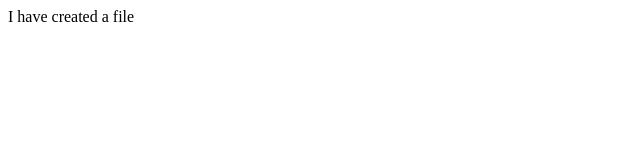
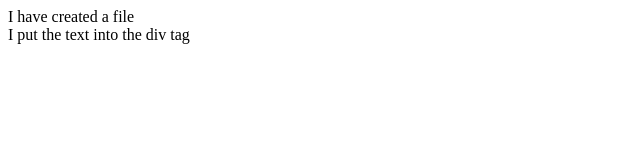
Before and after one commit to bunbalhara/git-commands-test, a plain HTML site: page index.html in a window 1280 px wide. Shown: the whole page, without its empty margins (0-640 px from the left). Drawn offline with Linux system fonts and the light colour scheme.

Commit message:
develop-commit1

```diff
--- a/index.html
+++ b/index.html
@@ -6,6 +6,7 @@
         </title>
     </head>
     <body>
-        I have created a file
+        <div>I have created a file</div>
+        <div>I put the text into the div tag</div>
     </body>
 </html>
```
